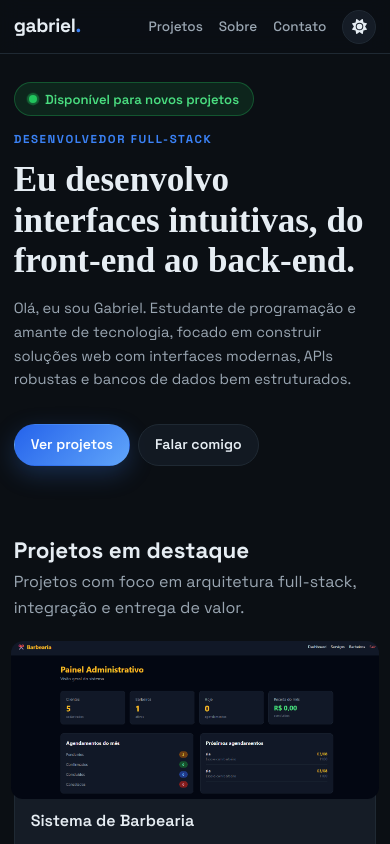
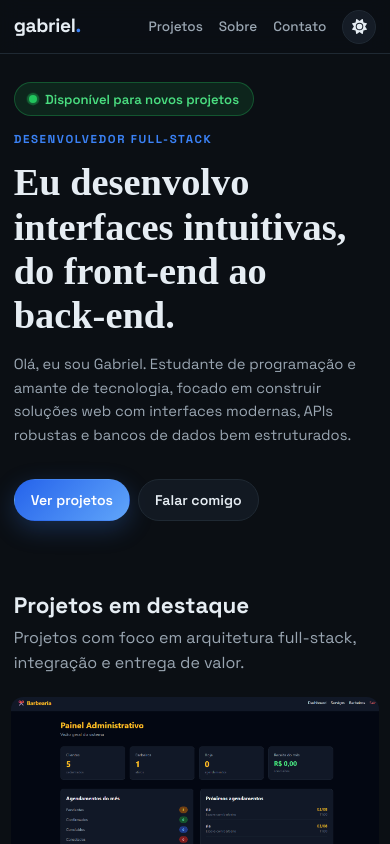
Before and after one commit to GabrielS0306/Portifolio, a Next.js app: page / in a window 390 px wide. Shown: the top 844 px of the page. Built offline with nearby package versions, Linux system fonts and the light colour scheme.

Commit message:
fix: evita quebra de layout na tagline do hero

```diff
--- a/app/globals.css
+++ b/app/globals.css
@@ -590,7 +590,7 @@ section {
 /* --- NOTEBOOK (ate 1024px) --- */
 @media (max-width: 1024px) {
   .hero h1 {
-    font-size: clamp(2.4rem, 5vw, 3.6rem);
+    min-height: 4.1em;
   }
 
   .grid {
@@ -609,7 +609,7 @@ section {
   .hero { padding: 2.5rem 0 3.5rem; }
 
   .hero h1 {
-    font-size: clamp(2rem, 8vw, 3rem);
+    min-height: 4.1em;
   }
 
   .lead { font-size: 0.97rem; }
@@ -647,7 +647,7 @@ section {
   .hero { padding: 1.75rem 0 2.5rem; }
 
   .hero h1 {
-    font-size: clamp(1.9rem, 9vw, 2.6rem);
+    min-height: 4.1em;
     max-width: 100%;
   }
 
--- a/components/sections/AnimatedTagline.tsx
+++ b/components/sections/AnimatedTagline.tsx
@@ -3,7 +3,7 @@
 import { AnimatePresence, motion } from "framer-motion";
 import { useEffect, useState } from "react";
 
-const words = ["aplicações completas", "APIs escaláveis", "interfaces intuitivas"];
+const words = ["soluções completas  ", "APIs escaláveis", "interfaces intuitivas"];
 
 export default function AnimatedTagline() {
     const [index, setIndex] = useState(0);
--- a/components/sections/Hero.tsx
+++ b/components/sections/Hero.tsx
@@ -12,7 +12,7 @@ export default function Hero() {
 
                 <p className="eyebrow">Desenvolvedor Full-Stack</p>
                 <h1>
-                    Eu desenvolvo <AnimatedTagline />, do front-end ao back-end.
+                    Eu desenvolvo <AnimatedTagline />, do front{"\u2011"}end ao back{"\u2011"}end.
                 </h1>
 
                 <p className="lead">
```
